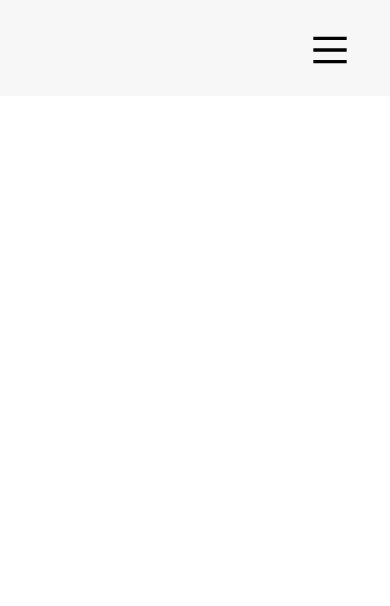
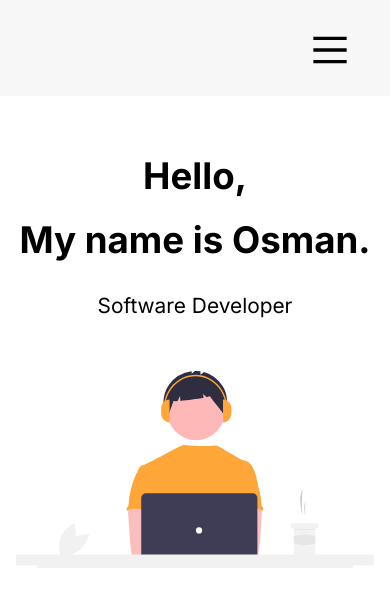
Before and after one commit to Osman-J/portfolio-website, a React (Create React App) app in the folder client/: page / in a window 390 px wide. Shown: the top 606 px of the page. Built offline with nearby package versions, Linux system fonts and the light colour scheme; the HTML template or start-up script is replaced by a standard one.

Commit message:
added welcome landing page

```diff
--- a/client/public/index.html
+++ b/client/public/index.html
@@ -24,7 +24,7 @@
       work correctly both with client-side routing and a non-root public URL.
       Learn how to configure a non-root public URL by running `npm run build`.
     -->
-    <title>React App</title>
+    <title>Osman's Portfolio</title>
   </head>
   <body>
     <noscript>You need to enable JavaScript to run this app.</noscript>
--- a/client/src/App.js
+++ b/client/src/App.js
@@ -1,10 +1,12 @@
 import './App.css';
 import NavBar from './components/NavBar/NavBar';
+import Welcome from './components/Welcome/Welcome';
 
 function App() {
   return (
     <div className="App">
       <NavBar />
+      <Welcome />
     </div>
   );
 }
--- /dev/null
+++ b/client/src/components/Welcome/Welcome.css
@@ -0,0 +1,72 @@
+.welcome-section {
+    font-family: 'Inter', sans-serif;
+    display: flex;
+    flex-direction: row;
+    justify-content: center;
+    align-items: center;
+    margin-top: 10rem;
+    margin-left: 3rem;
+    margin-right: 3rem;
+}
+
+#title {
+    font-size: 2rem;
+    font-size: clamp(2rem, 0.6666666666666667rem + 6.666666666666667vw, 6rem);
+    text-align: left;
+    font-weight: 700;
+    line-height: 5.5rem;
+    padding: 0px;
+    margin: 0px;
+}
+
+#subtitle {
+    font-size: 1.25rem;
+    font-size: clamp(1.25rem, 1rem + 1.25vw, 2rem);
+    font-weight: 400;
+}
+
+#img-coding {
+    display: block;
+    width: 100%;
+    height: auto;
+}
+
+.welcome-greeting{
+    animation: slideRight .5s ease-in-out;
+}
+
+@keyframes slideRight {
+    0%{
+        transform: translateX(-500px);
+        opacity: 0;
+    }
+    100%{
+        opacity: 1;
+        transform: translateX(0px);
+    }
+}
+
+@media only screen and (max-width: 900px) {
+    .welcome-section {
+        display: flex;
+        flex-direction: column;
+        justify-content: center;
+        align-items: center;
+        margin-top: 3rem;
+        margin-left: 1rem;
+        margin-right: 1rem;
+    }
+
+    .welcome-greeting {
+        margin-bottom: 2rem;
+    }
+
+    #title {
+        line-height: 4rem;
+        text-align: center;
+    }
+
+    #subtitle {
+        text-align: center;
+    }
+}
--- /dev/null
+++ b/client/src/components/Welcome/Welcome.js
@@ -0,0 +1,19 @@
+import React from "react";
+import coding from '../../graphics/coding.svg';
+import './Welcome.css';
+
+function Welcome() {
+    return (
+        <div className="welcome-section">
+            <div class="welcome-greeting">
+                <h1 id="title">Hello,<br />My name is Osman.</h1>
+                <h3 id="subtitle">Software Developer</h3>
+            </div>
+            <div class="welcome-graphic">
+                <img id="img-coding" src={coding} alt="person coding"></img>
+            </div>
+        </div>
+    )
+}
+
+export default Welcome;
```
Also changed, not shown: client/src/components/NavBar/NavBar.styled.js (deleted), client/src/graphics/coding.svg (added).
